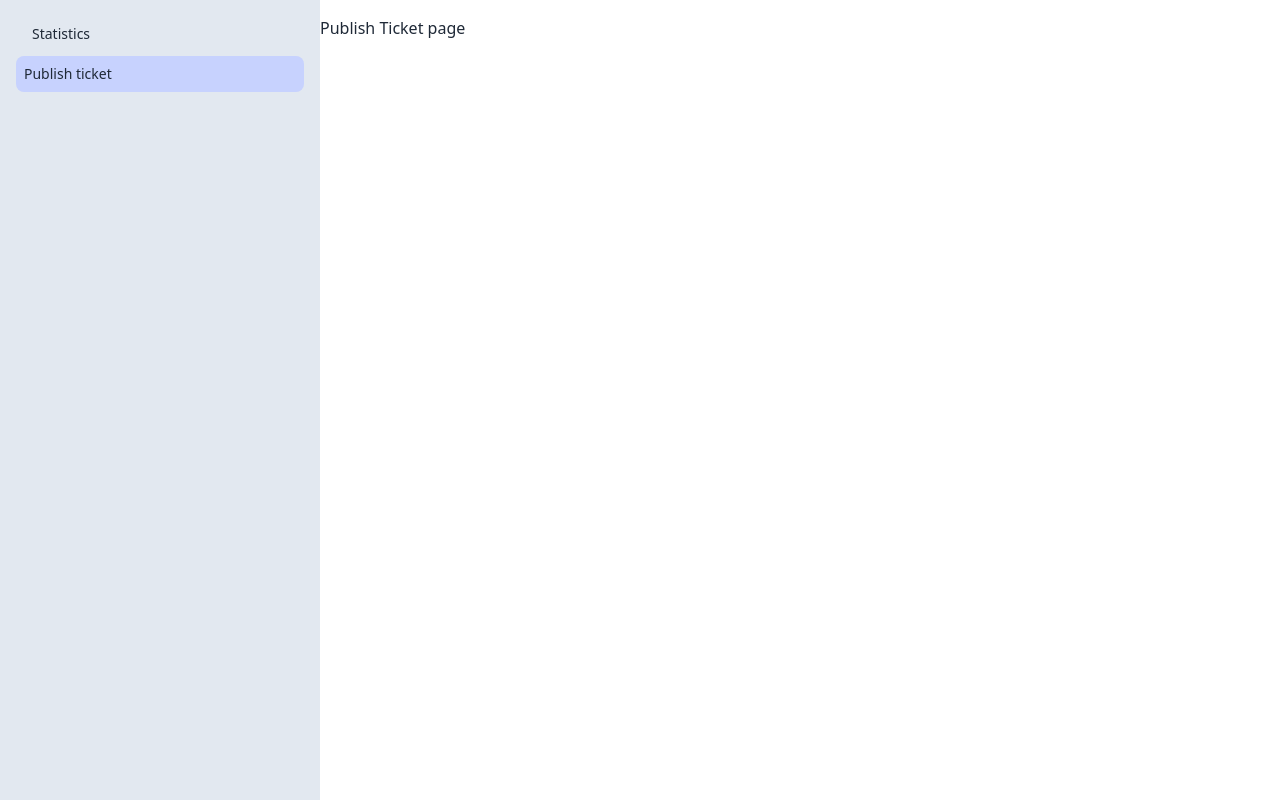
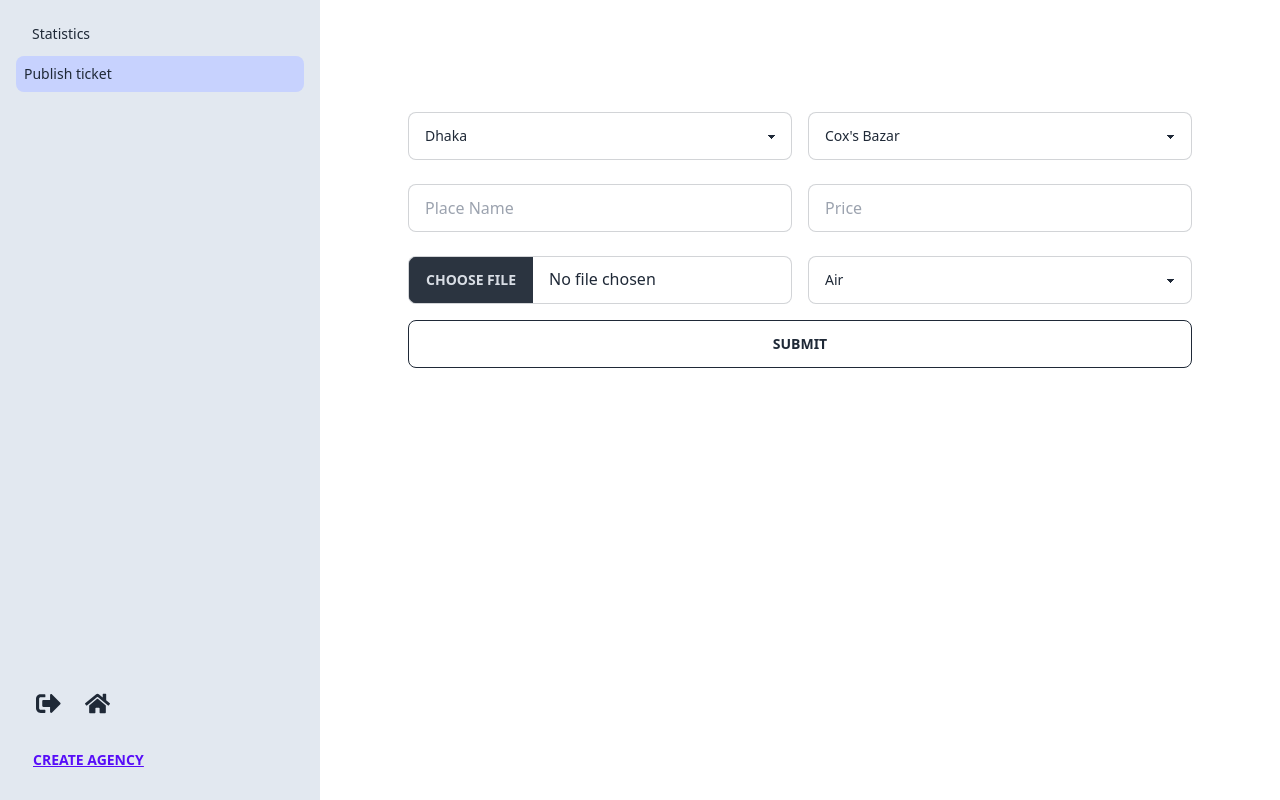
Before and after one commit to EmranAli-15/re-Travel-client, a React (Vite) app: page /dashboard/publishTicket in a window 1280 px wide. Built offline with nearby package versions, Linux system fonts and the light colour scheme; no server answers.

Commit message:
working for create agency

```diff
--- a/src/layout/dashboard/Dashboard.tsx
+++ b/src/layout/dashboard/Dashboard.tsx
@@ -1,10 +1,20 @@
-import { FaSlidersH } from "react-icons/fa";
+import { FaSlidersH, FaSignOutAlt, FaHome } from "react-icons/fa";
 import Agency from "./Agency";
 import User from "./User";
-import { Outlet } from "react-router-dom";
+import { Link, Outlet, useNavigate } from "react-router-dom";
+import useAuth from "../../hooks/useAuth";
 
 const Dashboard = () => {
         const admin = true;
+        const auth = useAuth();
+        const navigate = useNavigate();
+
+        const handleSignOut = () => {
+                auth?.logOut()
+                        .then(() => { navigate('/') })
+                        .catch(() => { })
+        }
+
         return (
                 <div className="drawer lg:drawer-open">
                         <input id="my-drawer-2" type="checkbox" className="drawer-toggle" />
@@ -20,15 +30,32 @@ const Dashboard = () => {
                         </div>
                         <div className="drawer-side">
                                 <label htmlFor="my-drawer-2" className="drawer-overlay"></label>
-                                <ul className="menu p-4 w-80 h-full bg-slate-200 text-base-content">
-                                        {/* Sidebar content here */}
+                                <div className="menu p-4 w-80 h-full bg-slate-200 flex flex-col justify-between">
+                                        <div>
                                                 {
                                                         admin ?
                                                                 <Agency></Agency>
                                                                 :
                                                                 <User></User>
                                                 }
-                                </ul>
+                                        </div>
+                                        <div>
+                                                <div className="flex gap-x-6 ml-5">
+                                                        <button onClick={handleSignOut}>
+                                                                <FaSignOutAlt size={25}></FaSignOutAlt>
+                                                        </button>
+                                                        <button>
+                                                                <Link to="/">
+                                                                        <FaHome size={25}></FaHome>
+                                                                </Link>
+                                                        </button>
+                                                </div>
+                                                <br />
+                                                <button className="btn btn-link">
+                                                        <Link to="/dashboard/createAgency">Create Agency</Link>
+                                                </button>
+                                        </div>
+                                </div>
 
                         </div>
                 </div>
--- /dev/null
+++ b/src/pages/agencyRegister/AgencyRegister.tsx
@@ -0,0 +1,37 @@
+
+
+const AgencyRegister = () => {
+        return (
+                <div className="hero min-h-screen bg-base-200">
+                        <div className="hero-content flex-col lg:flex-row-reverse">
+                                <div className="text-center lg:text-left">
+                                        <h1 className="text-5xl font-bold">Login now!</h1>
+                                </div>
+                                <div className="card flex-shrink-0 w-full max-w-sm shadow-2xl bg-base-100">
+                                        <div className="card-body">
+                                                <div className="form-control">
+                                                        <label className="label">
+                                                                <span className="label-text">Email</span>
+                                                        </label>
+                                                        <input type="text" placeholder="email" className="input input-bordered" />
+                                                </div>
+                                                <div className="form-control">
+                                                        <label className="label">
+                                                                <span className="label-text">Password</span>
+                                                        </label>
+                                                        <input type="text" placeholder="password" className="input input-bordered" />
+                                                        <label className="label">
+                                                                <a href="#" className="label-text-alt link link-hover">Forgot password?</a>
+                                                        </label>
+                                                </div>
+                                                <div className="form-control mt-6">
+                                                        <button className="btn btn-primary">Login</button>
+                                                </div>
+                                        </div>
+                                </div>
+                        </div>
+                </div>
+        );
+};
+
+export default AgencyRegister;
--- a/src/pages/dashboard/agency/PublishTicket.tsx
+++ b/src/pages/dashboard/agency/PublishTicket.tsx
@@ -1,9 +1,65 @@
-import React from 'react';
+
 
 const PublishTicket = () => {
+
+        const handleSubmit = (event: any) => {
+                event.preventDefault();
+                const form = event.target;
+
+                const from = form.from.value;
+                const to = form.to.value;
+                const place = parseFloat(form.place.value);
+                const price = form.price.value;
+                const img = form.img.value;
+                const service = form.from.value;
+
+                const formData = { from, to, place, price, img, service }
+                console.log(formData);
+        }
+
         return (
-                <div>
-                        <h1>Publish Ticket page</h1>
+                <div className="flex justify-center mt-24">
+                        <form onSubmit={handleSubmit}>
+                                <div className="md:flex md:gap-x-4">
+                                        <div>
+                                                <select name="from" className="select select-bordered w-full md:w-96">
+                                                        <option>Dhaka</option>
+                                                        <option>Sylhet</option>
+                                                        <option>Rajshahi</option>
+                                                </select>
+                                        </div>
+                                        <div>
+                                                <select name="to" className="select select-bordered my-2 md:my-0 w-full md:w-96">
+                                                        <option>Cox's Bazar</option>
+                                                        <option>Sajek Velly</option>
+                                                        <option>Bandarbon</option>
+                                                </select>
+                                        </div>
+                                </div>
+                                <div className="md:flex md:gap-x-4 md:my-6">
+                                        <div>
+                                                <input name="place" type="text" placeholder="Place Name" className="input input-bordered w-full md:w-96" required/>
+                                        </div>
+                                        <div>
+                                                <input name="price" type="number" placeholder="Price" className="input input-bordered my-4 md:my-0 w-full md:w-96" required/>
+                                        </div>
+                                </div>
+                                <div className="md:flex md:gap-x-4">
+                                        <div>
+                                                <input name="img" type="file" className="file-input file-input-bordered w-full md:w-96" required/>
+                                        </div>
+                                        <div>
+                                                <select name="service" className="select select-bordered mt-4 md:mt-0 w-full md:w-96">
+                                                        <option>Air</option>
+                                                        <option>Rail</option>
+                                                        <option>Bus</option>
+                                                </select>
+                                        </div>
+                                </div>
+                                <button className="btn btn-outline w-full mt-4">
+                                        <input type="submit" value="SUBMIT" />
+                                </button>
+                        </form>
                 </div>
         );
 };
--- a/src/pages/register/Register.tsx
+++ b/src/pages/register/Register.tsx
@@ -33,7 +33,7 @@ const Register = () => {
 
         const [show, setShow] = useState(false);
         return (
-                <div className="hero min-h-screen bg-base-200">
+                <div className="hero min-h-screen">
                         <div className="hero-content flex-col md:w-2/4">
                                 <div className="text-center">
                                         <h1 className="text-5xl font-bold">Register now!</h1>
```
Also changed, not shown: src/routes/Router.tsx (+7 -0 lines). Lines whose indentation alone changed are shown as unchanged.
